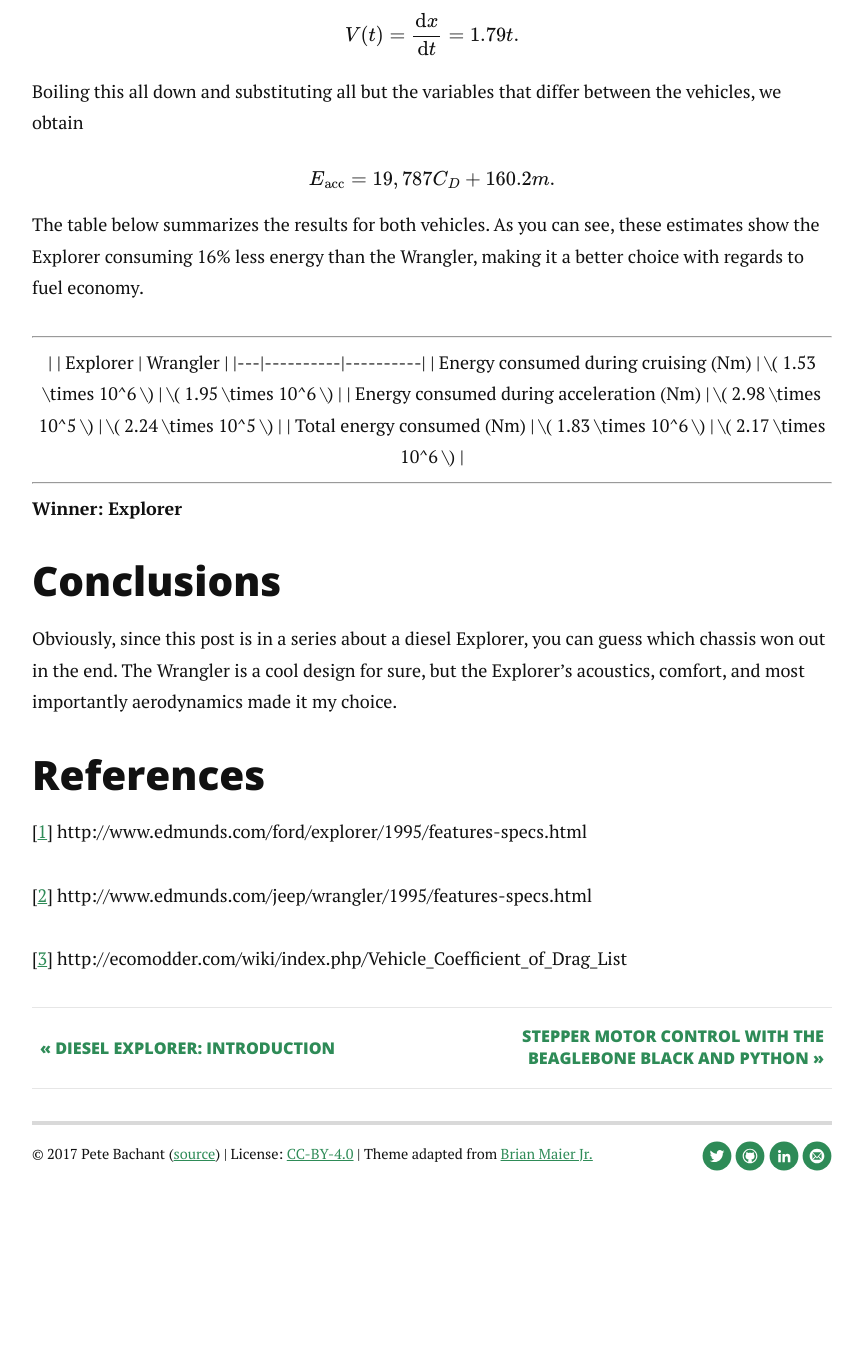
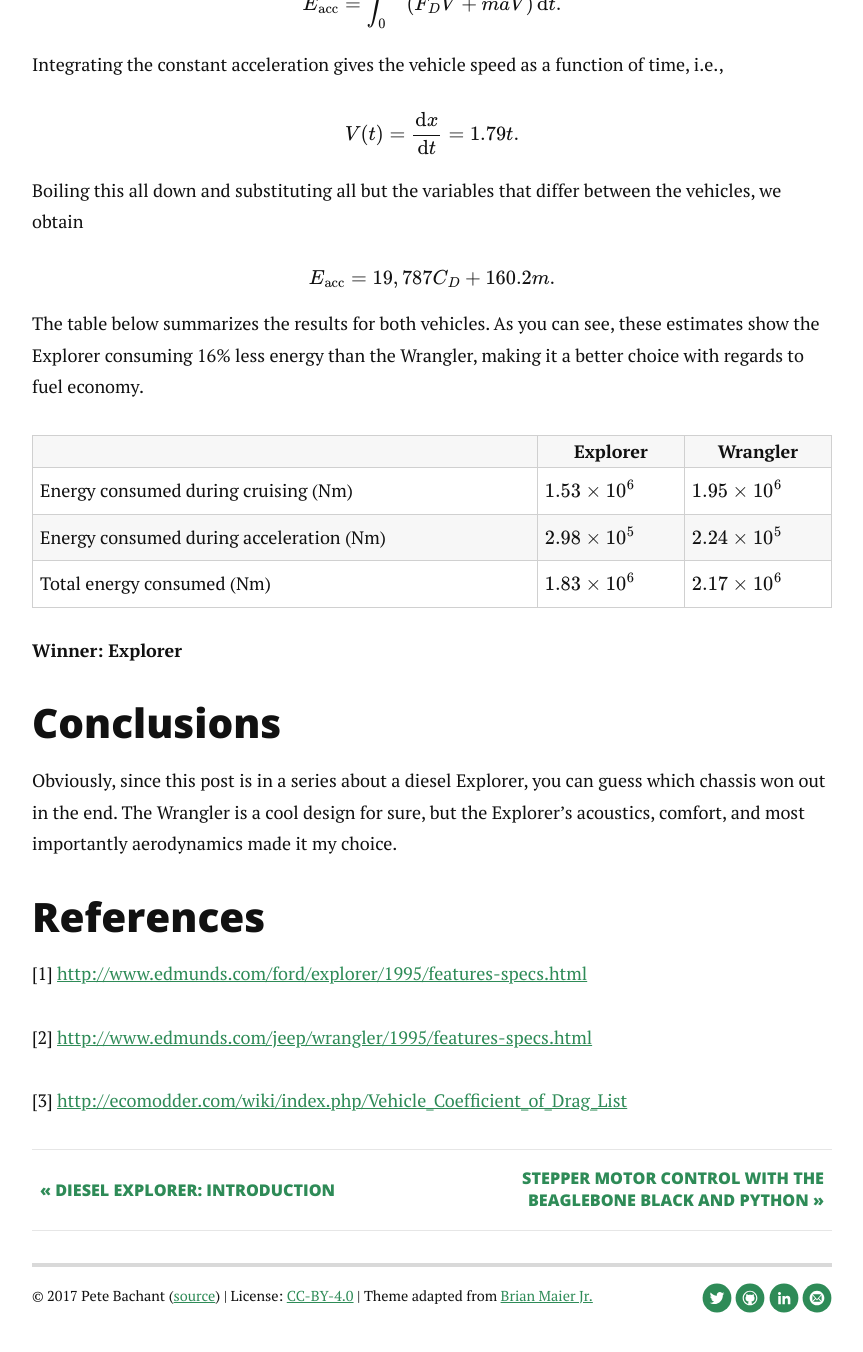
Before and after one commit to petebachant/petebachant.github.io, a Jekyll site: the page built from _posts/2013-07-23-diesel-explorer-choosing-a-chassis.markdown, in a window 1280 px wide and 1400 px high, scrolled down 3200 px. Shown: the top 1352 px of the window, without its empty margins (208-1071 px from the left). Built offline with Jekyll 4.4.1, drawn with Linux system fonts in a browser that asks for light colours; nearby versions of some CDN libraries; formulas are drawn with MathJax 3; comment, search, counter and statistics services are not loaded; before the commit the page ends 4458 px from its top, so only the background shows below that; some of the changed text lies outside the part shown.

Commit message:
Fix broken reference and table formatting

```diff
--- a/_posts/2013-07-23-diesel-explorer-choosing-a-chassis.markdown
+++ b/_posts/2013-07-23-diesel-explorer-choosing-a-chassis.markdown
@@ -65,7 +65,6 @@
 **Winner: Explorer**
 
 
-
 ## Fuel economy
 
 The most important metric—and the main goal of the project—was to achieve high
@@ -79,19 +78,12 @@
 1. Accelerating 0--40 mph in 10 seconds
 2. Cruising at 40 mph for 5 miles
 
----
-
-<center>
-
 |           | Explorer | Wrangler |
 |-----------|----------|----------|
-| Mass (kg) | 1806 [[1]] | 1331 [[2]] |
-| Drag coefficient | 0.43 [[3]] |0.55 [[3]] |
-| Frontal area (\\(\text{m}^2 \\)) |  2.3 | 2.3 |
+| Mass (kg) | 1806 [1] | 1331 [2] |
+| Drag coefficient | 0.43 [3] |0.55 [3] |
+| Frontal area ($\text{m}^2 $) |  2.3 | 2.3 |
 
-</center>
-
----
 
 ### Calculating fuel consumption during cruising
 
@@ -105,9 +97,9 @@
 F_D = \frac{1}{2}\rho A_f C_D V^2,
 $$
 
-where \\( \rho \\) is the density of air, \\( A_f \\) is the vehicle's frontal
-area (approximately equal for both Explorer and Wrangler), \\( C_D \\) is the
-vehicle's drag coefficient, and \\( V \\) is the cruising speed. Since speed is
+where $ \rho $ is the density of air, $ A_f $ is the vehicle's frontal
+area (approximately equal for both Explorer and Wrangler), $ C_D $ is the
+vehicle's drag coefficient, and $ V $ is the cruising speed. Since speed is
 constant, the integration simplifies to multiplication, giving (in Nm)
 
 $$
@@ -144,19 +136,11 @@
 estimates show the Explorer consuming 16% less energy than the Wrangler, making
 it a better choice with regards to fuel economy.
 
----
-
-<center>
-
 |   | Explorer | Wrangler |
 |---|----------|----------|
-| Energy consumed during cruising (Nm) | \\( 1.53 \times 10^6 \\) | \\( 1.95 \times 10^6 \\) |
-| Energy consumed during acceleration (Nm) | \\( 2.98 \times 10^5 \\) | \\( 2.24 \times 10^5 \\) |
-| Total energy consumed (Nm) | \\( 1.83 \times 10^6 \\) | \\( 2.17 \times 10^6 \\) |
-
-</center>
-
----
+| Energy consumed during cruising (Nm) | $ 1.53 \times 10^6 $ | $ 1.95 \times 10^6 $ |
+| Energy consumed during acceleration (Nm) | $ 2.98 \times 10^5 $ | $ 2.24 \times 10^5 $ |
+| Total energy consumed (Nm) | $ 1.83 \times 10^6 $ | $ 2.17 \times 10^6 $ |
 
 **Winner: Explorer**
 
```
Also changed, not shown: other parts of _posts/2013-07-23-diesel-explorer-choosing-a-chassis.markdown (+3 -9 lines), _posts/2012-08-20-the-fuel-efficiency-of-bicycling.markdown (+6 -9 lines).
